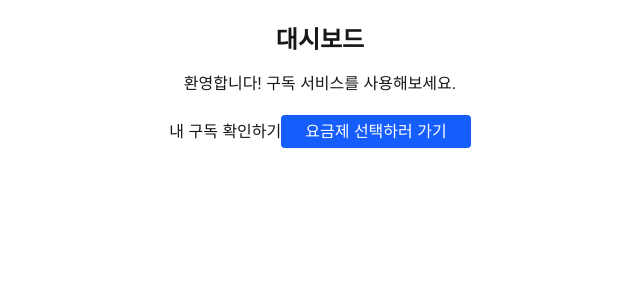
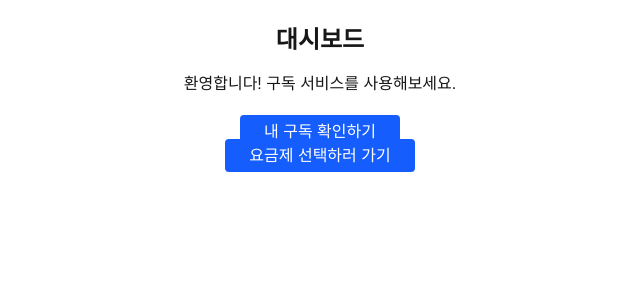
Before and after one commit to Defor721/subtrack_front, a Next.js app: page /dashboard in a window 1280 px wide. Shown: the top 300 px of the page, without its empty margins (320-960 px from the left). Built offline with nearby package versions, Linux system fonts and the light colour scheme.

Commit message:
[Feat] css 수정정

```diff
--- a/src/app/dashboard/page.tsx
+++ b/src/app/dashboard/page.tsx
@@ -6,7 +6,13 @@ export default function DashboardPage() {
     <main className="p-6 text-center">
       <h1 className="text-2xl font-bold mb-4">대시보드</h1>
       <p className="mb-6">환영합니다! 구독 서비스를 사용해보세요.</p>
-      <a href="/subscriptions">내 구독 확인하기</a>
+      <a
+        href="/subscriptions"
+        className="bg-blue-600 text-white px-6 py-2 rounded hover:bg-blue-700"
+      >
+        내 구독 확인하기
+      </a>
+      <br />
       <a
         href="/plans"
         className="bg-blue-600 text-white px-6 py-2 rounded hover:bg-blue-700"
```
